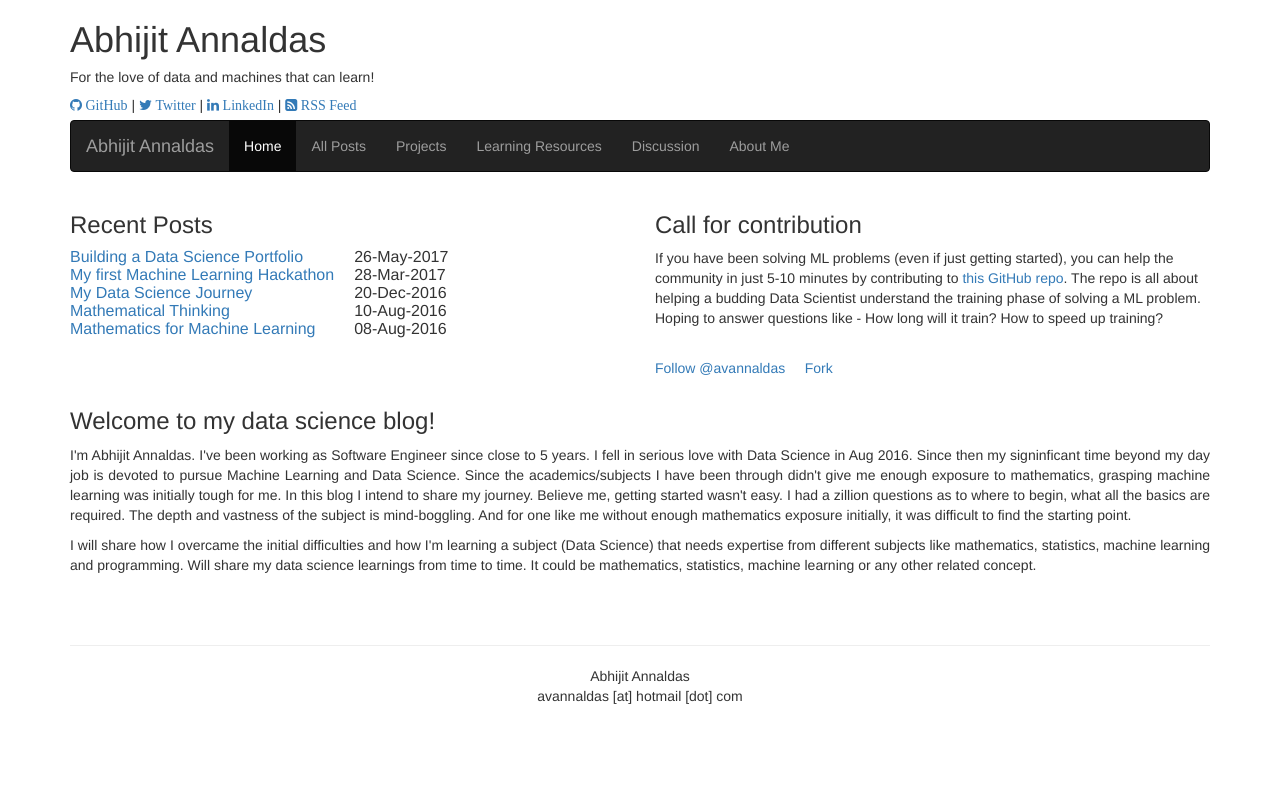
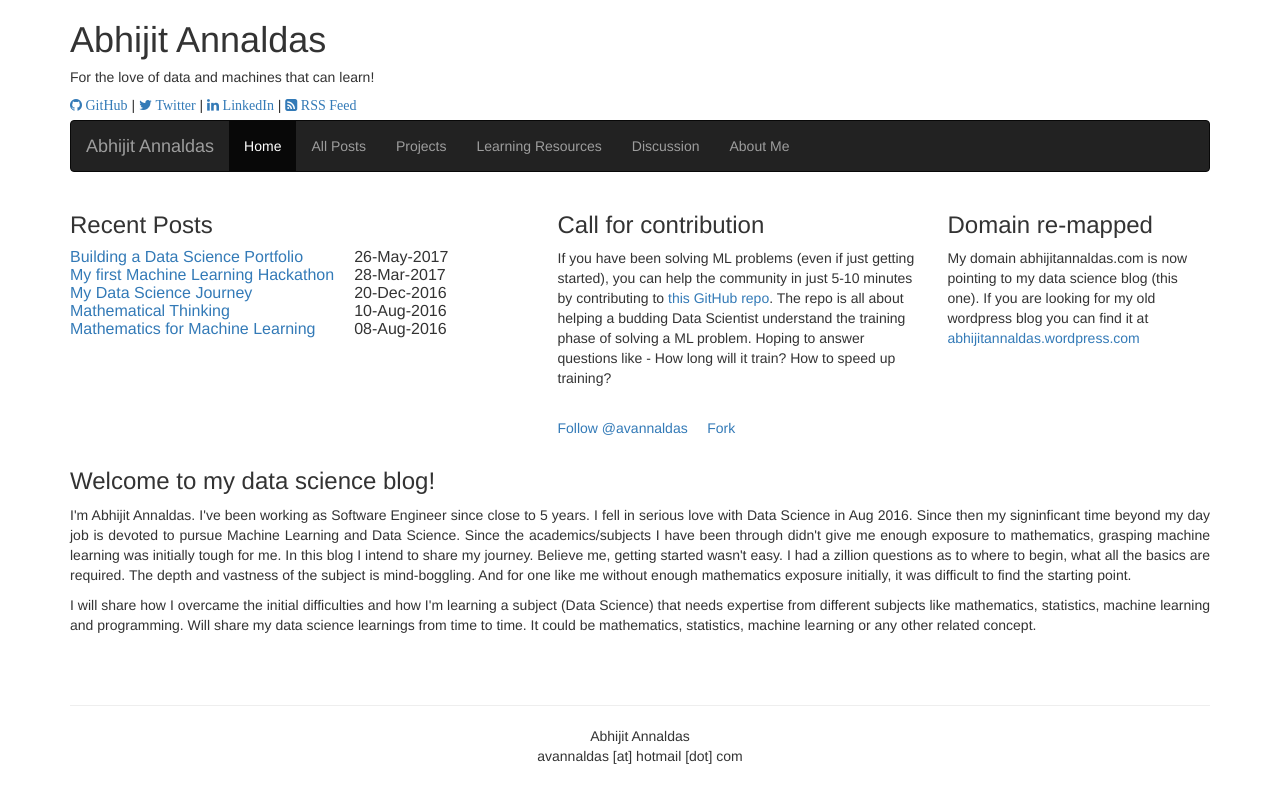
Before and after one commit to devm1023/ML_project, a Jekyll site: the page built from index.html, in a window 1280 px wide. Shown: the top 803 px of the page. Built offline with Jekyll 4.4.1, drawn with Linux system fonts in a browser that asks for light colours; nearby versions of some CDN libraries.

Commit message:
Update index.html

```diff
--- a/index.html
+++ b/index.html
@@ -3,7 +3,7 @@ layout: default
 ---
 
 <div class="row">
-	<div class="col-sm-6" style="text-align:justify;">
+	<div class="col-sm-5" style="text-align:justify;">
 		<h3>Recent Posts</h3>
 		<p>
 			<table>
@@ -16,9 +16,8 @@ layout: default
 			</table>
 		</p>
 		<br />
-
 	</div>
-	<div class="col-sm-6">
+	<div class="col-sm-4">
 		<p>
 			<h3>Call for contribution</h3>
 			<p>If you have been solving ML problems (even if just getting started), you can help the community in just 5-10 minutes by contributing to <A href="https://github.com/avannaldas/how-long-will-it-train" target="_blank">this GitHub repo</A>. The repo is all about helping a budding Data Scientist understand the training phase of solving a ML problem. Hoping to answer questions like - How long will it train? How to speed up training?</p>
@@ -28,6 +27,10 @@ layout: default
 			</p>
 		</p>
 	</div>
+	<div class="col-sm-3">
+		<h3>Domain re-mapped</h3>
+		<p>My domain abhijitannaldas.com is now pointing to my data science blog (this one). If you are looking for my old wordpress blog you can find it at <A href="https://abhijitannaldas.wordpress.com/" target="_blank">abhijitannaldas.wordpress.com</A></p>
+	</div>
 </div>
 <div class="row" style="text-align:justify;">
 	<div class="col-sm-12" style="text-align:justify;">
```
